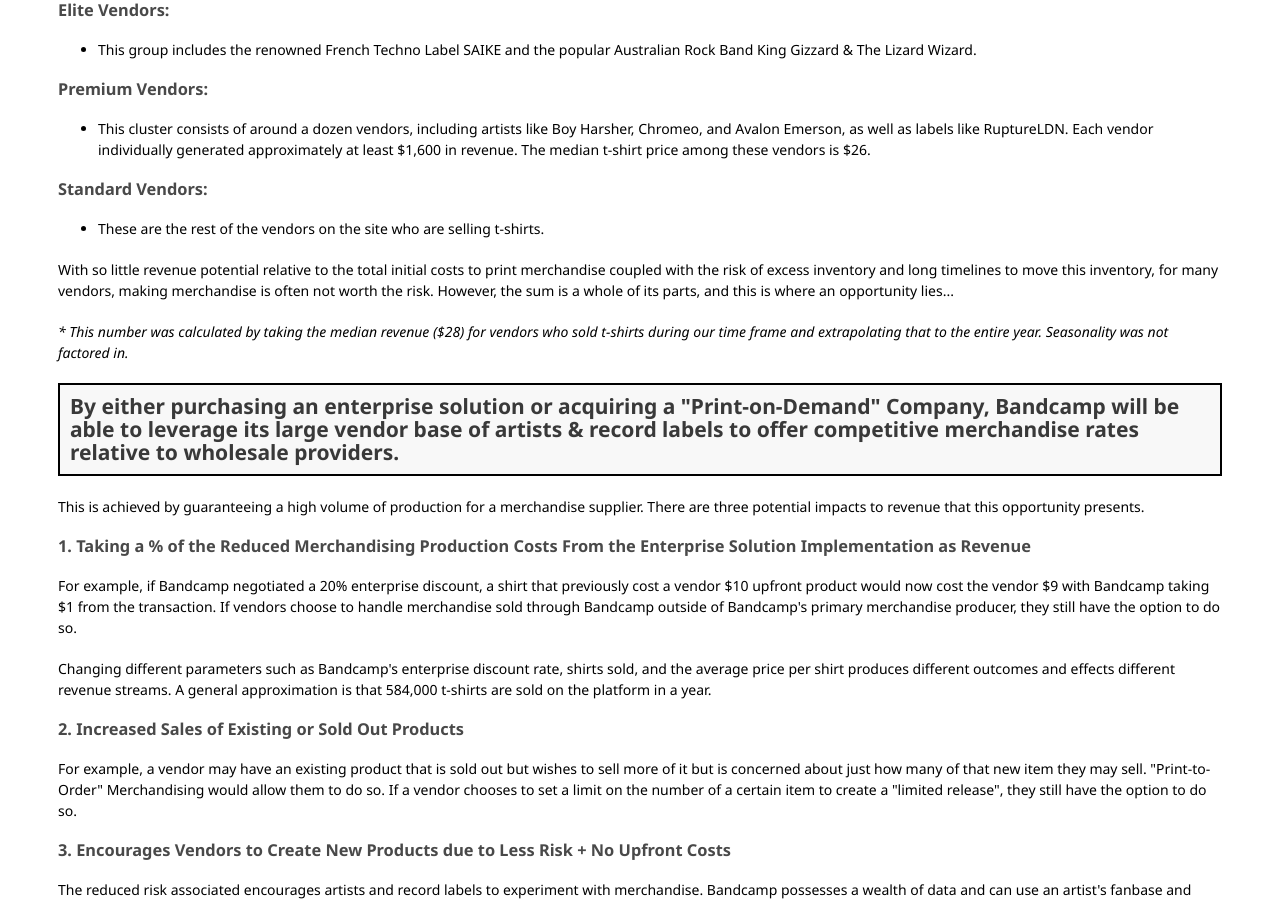
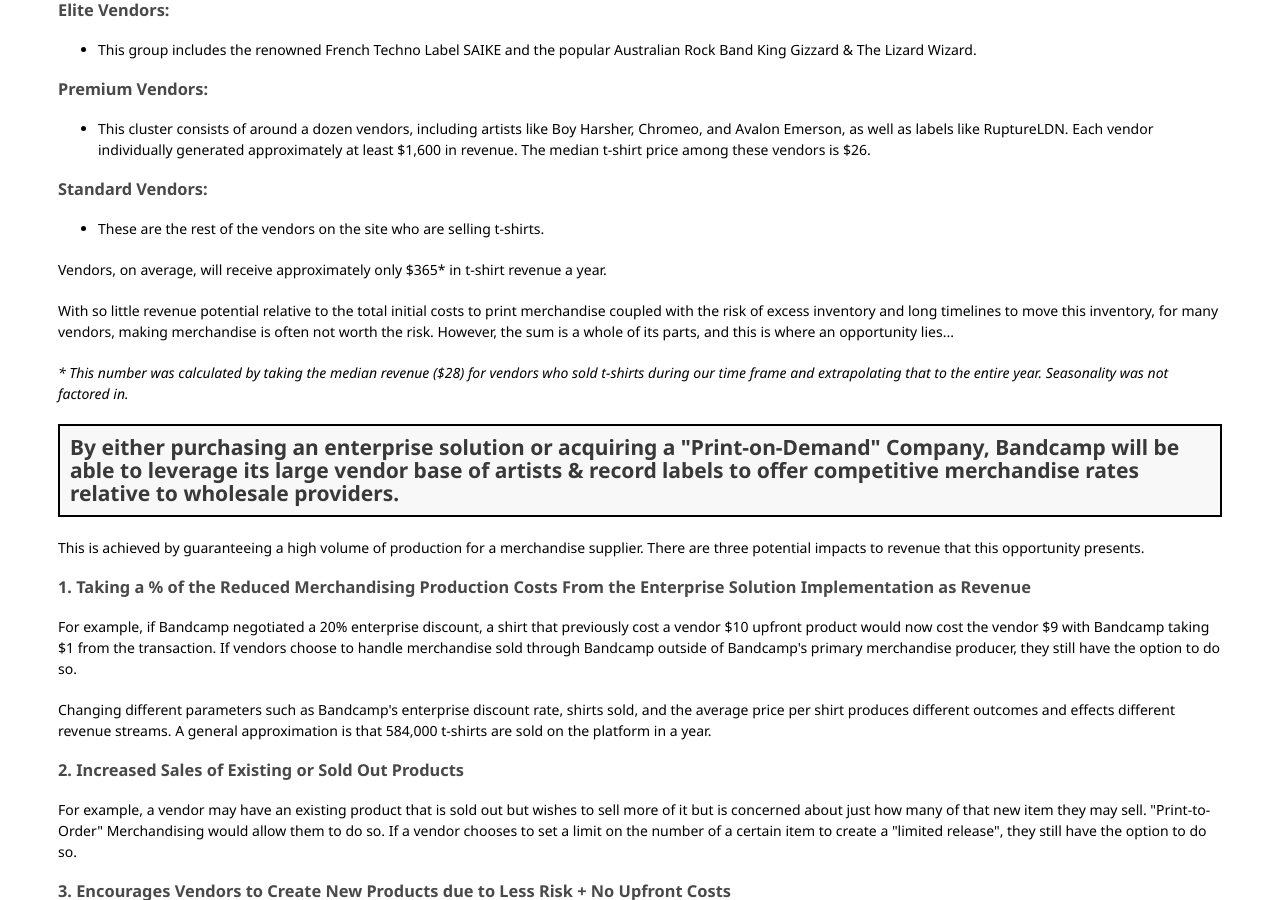
Before and after one commit to nbcarroll/nbcarroll.github.io, a Jekyll site: the page RevenueComparison/index.html, which Jekyll copies as it is, in a window 1280 px wide and 900 px high, scrolled down 1166 px. Built offline with Jekyll 4.4.1, drawn with Linux system fonts in a browser that asks for light colours.

Commit message:
Update index.html

```diff
--- a/RevenueComparison/index.html
+++ b/RevenueComparison/index.html
@@ -723,6 +723,8 @@
   <li>These are the rest of the vendors on the site who are selling t-shirts.</li>
 </ul>
 
+<p>Vendors, on average, will receive approximately only $365* in t-shirt revenue a year.</p>
+
 <p>With so little revenue potential relative to the total initial costs to print merchandise coupled with the risk of excess inventory and long timelines to move this inventory, for many vendors, making merchandise is often not worth the risk. However, the sum is a whole of its parts, and this is where an opportunity lies...</p>
 <p><em>* This number was calculated by taking the median revenue ($28) for vendors who sold t-shirts during our time frame and extrapolating that to the entire year. Seasonality was not factored in.</em></p>
 
```
